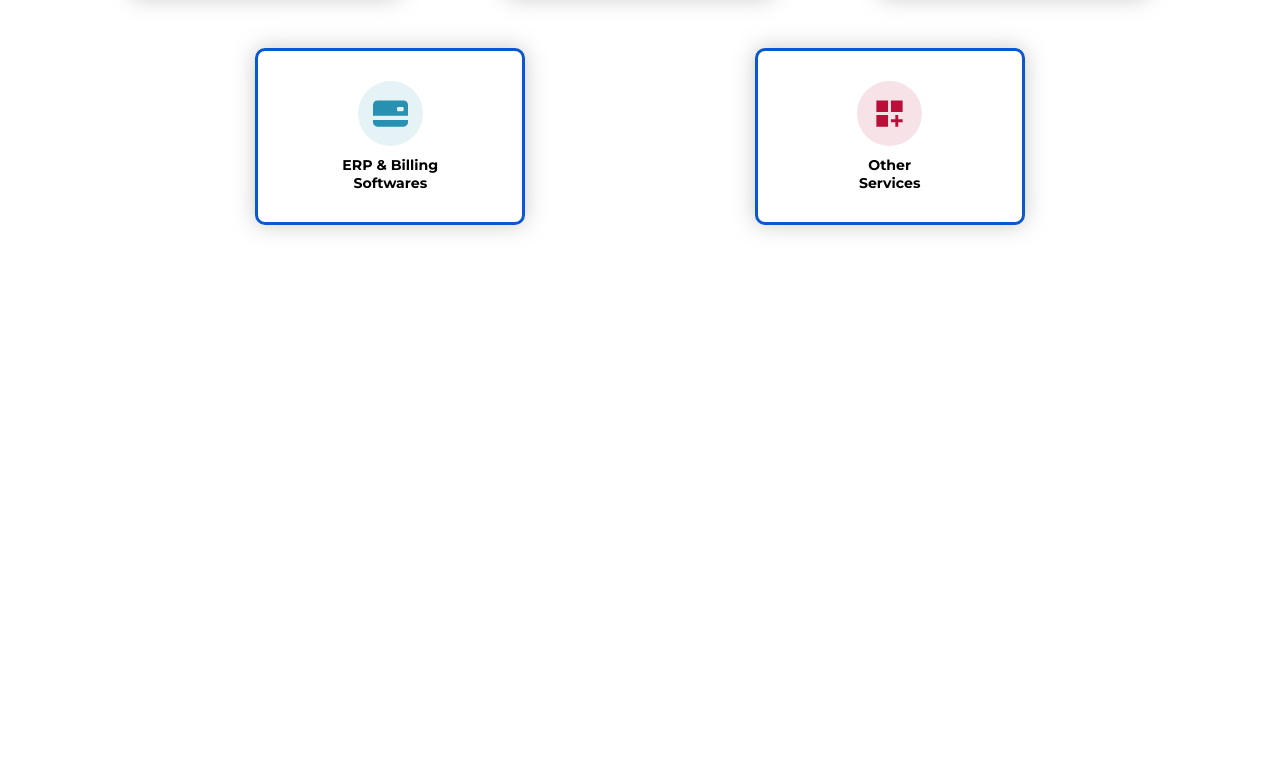
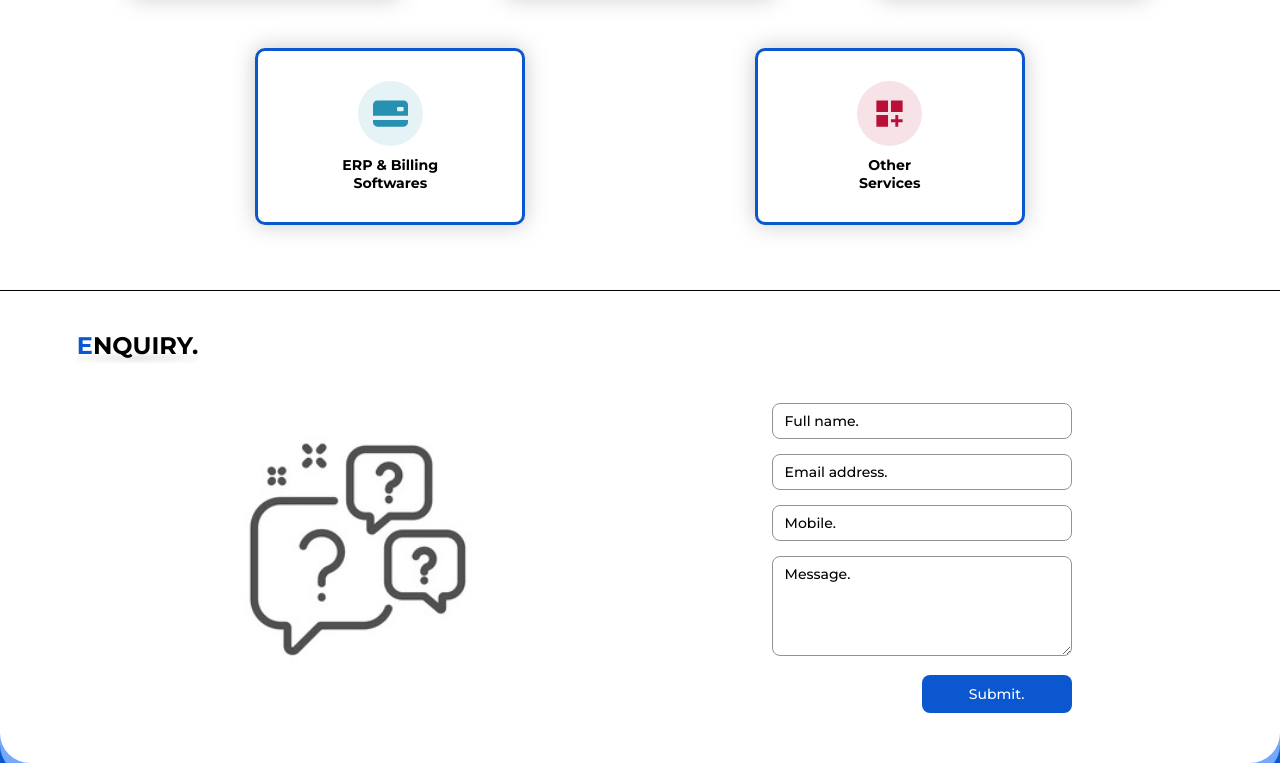
Before and after one commit to Saibul73/maxxfin, a React (Create React App) app: page / in a window 1280 px wide. Shown: the part 1076-1839 px from the top of the page. Before the commit the page ends 1366 px from the top, so only its background shows below. Built offline with nearby package versions, Linux system fonts and the light colour scheme.

Commit message:
enquiry completed

```diff
--- /dev/null
+++ b/src/components/user/enquiry/Enquiry.jsx
@@ -0,0 +1,53 @@
+import React from 'react'
+import './enquiry.scss'
+import Image from '../../../assets/images/enquriy.jpg'
+
+function Enquiry() {
+    return (
+        <div className='enquiry'>
+            <div className="container">
+
+                {/* SubTitle */}
+                <div className="sub-title">
+                    <div className="title">
+                        <h3>ENQUIRY.</h3>
+                        <div className="shadow"></div>
+                    </div>
+                </div>
+                {/* Content */}
+                <div className="content">
+                    <div className="left">
+                        <img src={Image} alt="" />
+                    </div>
+                    <div className="right">
+                        <div className="form-div">
+                            <form action="">
+                                <div className="input-div">
+                                    <input type="text" name='fullname' id='fullname' required/>
+                                    <label htmlFor="fullname">Full name.</label>
+                                </div>
+                                <div className="input-div">
+                                    <input type="email" name='email' id='email' required/>
+                                    <label htmlFor="email">Email address.</label>
+                                </div>
+                                <div className="input-div">
+                                    <input type="number" name='mobile' id='mobile' required/>
+                                    <label htmlFor="mobile">Mobile.</label>
+                                </div>
+                                <div className="input-div">
+                                    <textarea name="message" id="message" cols="30" rows="5" required></textarea>
+                                    <label htmlFor="message">Message.</label>
+                                </div>
+                                <div className="button-div">
+                                    <button className='btn-blue'>Submit.</button>
+                                </div>
+                            </form>
+                        </div>
+                    </div>
+                </div>
+            </div>
+        </div>
+    )
+}
+
+export default Enquiry
--- /dev/null
+++ b/src/components/user/enquiry/enquiry.scss
@@ -0,0 +1,149 @@
+@import '../../../assets/scss/color.scss';
+
+.enquiry {
+    background-color: $blue;
+
+    .container {
+        background-color: $white;
+        padding-top: 40px;
+        padding-bottom: 40px;
+
+        .content {
+            display: grid;
+            grid-template-columns: 1fr 1fr;
+            padding-top: 15px;
+
+            .left {
+                display: flex;
+                justify-content: center;
+                align-items: center;
+                padding: 10px;
+
+                img {
+                    width: 250px;
+                    height: auto;
+                }
+            }
+
+            .right {
+                display: flex;
+                justify-content: center;
+                align-items: center;
+                padding: 10px;
+
+                .form-div {
+                    width: 300px;
+                    max-width: 100%;
+
+                    form {
+                        .input-div {
+                            position: relative;
+                            margin: 15px 0;
+
+                            input {
+                                width: 100%;
+                                padding: 8px 12px;
+                                font-size: 14px;
+                                outline: none;
+                                border-radius: 8px;
+                                -webkit-border-radius: 8px;
+                                -moz-border-radius: 8px;
+                                -ms-border-radius: 8px;
+                                -o-border-radius: 8px;
+                                border: $gray4 solid 1px;
+                            }
+
+                            input:focus~label {
+                                background-color: white;
+                                font-size: 11px;
+                                top: -7px;
+                            }
+
+                            input:valid~label {
+
+                                font-size: 11px;
+                                top: -7px;
+                            }
+
+                            textarea {
+                                width: 100%;
+                                max-width: 100%;
+                                max-height: 100px;
+                                min-width: 100%;
+                                min-height: 50px;
+                                padding: 8px 12px;
+                                font-size: 14px;
+                                outline: none;
+                                border-radius: 8px;
+                                -webkit-border-radius: 8px;
+                                -moz-border-radius: 8px;
+                                -ms-border-radius: 8px;
+                                -o-border-radius: 8px;
+                                border: $gray4 solid 1px;
+                            }
+
+                            textarea:focus~label {
+                                background-color: white;
+                                font-size: 11px;
+                                top: -7px;
+                            }
+
+                            textarea:valid~label {
+
+                                font-size: 11px;
+                                top: -7px;
+                            }
+
+                            label {
+                                position: absolute;
+                                left: 10px;
+                                top: 9px;
+                                font-size: 14px;
+                                color: $black;
+                                padding: 0 3px;
+                                font-weight: 500;
+                                transition: 0.3s ease-in-out;
+                                background-color: $white;
+                                -webkit-transition: 0.3s ease-in-out;
+                                -moz-transition: 0.3s ease-in-out;
+                                -ms-transition: 0.3s ease-in-out;
+                                -o-transition: 0.3s ease-in-out;
+                            }
+                        }
+
+                        .button-div {
+                            display: flex;
+                            justify-content: end;
+
+                            button {
+                                width: 150px;
+                            }
+                        }
+                    }
+                }
+            }
+
+        }
+
+        @media screen and (max-width:700px) {
+            .content {
+                grid-template-columns: 1fr;
+
+                .left {
+                    display: none;
+                }
+
+                .right {
+                    max-width: 100%;
+                }
+            }
+        }
+
+        border-radius: 0px 0px 30px 30px;
+        -webkit-border-radius: 0px 0px 30px 30px;
+        -moz-border-radius: 0px 0px 30px 30px;
+        -ms-border-radius: 0px 0px 30px 30px;
+        -o-border-radius: 0px 0px 30px 30px;
+        box-shadow: 0px 12px 0px #74A8FB;
+    }
+}
--- a/src/pages/user/home/Home.jsx
+++ b/src/pages/user/home/Home.jsx
@@ -2,6 +2,7 @@ import React from "react";
 import Header from "../../../components/user/header/Header";
 import Landing from "../../../components/user/landing/Landing";
 import Services from "../../../components/user/services/Services";
+import Enquiry from "../../../components/user/enquiry/Enquiry";
 
 function Home() {
   return (
@@ -12,8 +13,12 @@ function Home() {
       <div className="landing-div">
         <Landing />
       </div>
-      <div className="services-div">
+      <div className="services-div" style={{ borderBottom: 'solid black 1px' }}>
         <Services />
+      </div>
+      {/* Skip TESTIMONIAL. */}
+      <div className="enquiry-div">
+        <Enquiry />
       </div>
     </div>
   );
```
Also changed, not shown: src/assets/images/enquriy.jpg (added).
